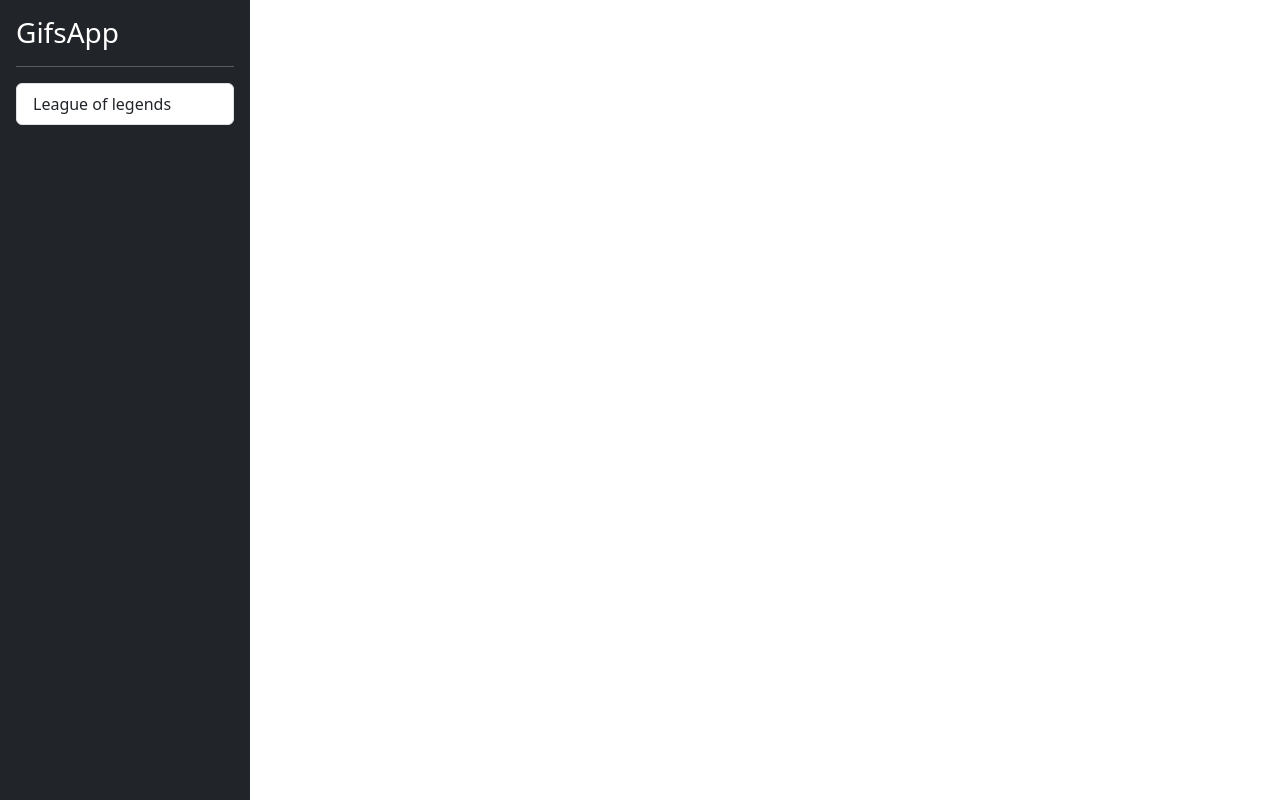
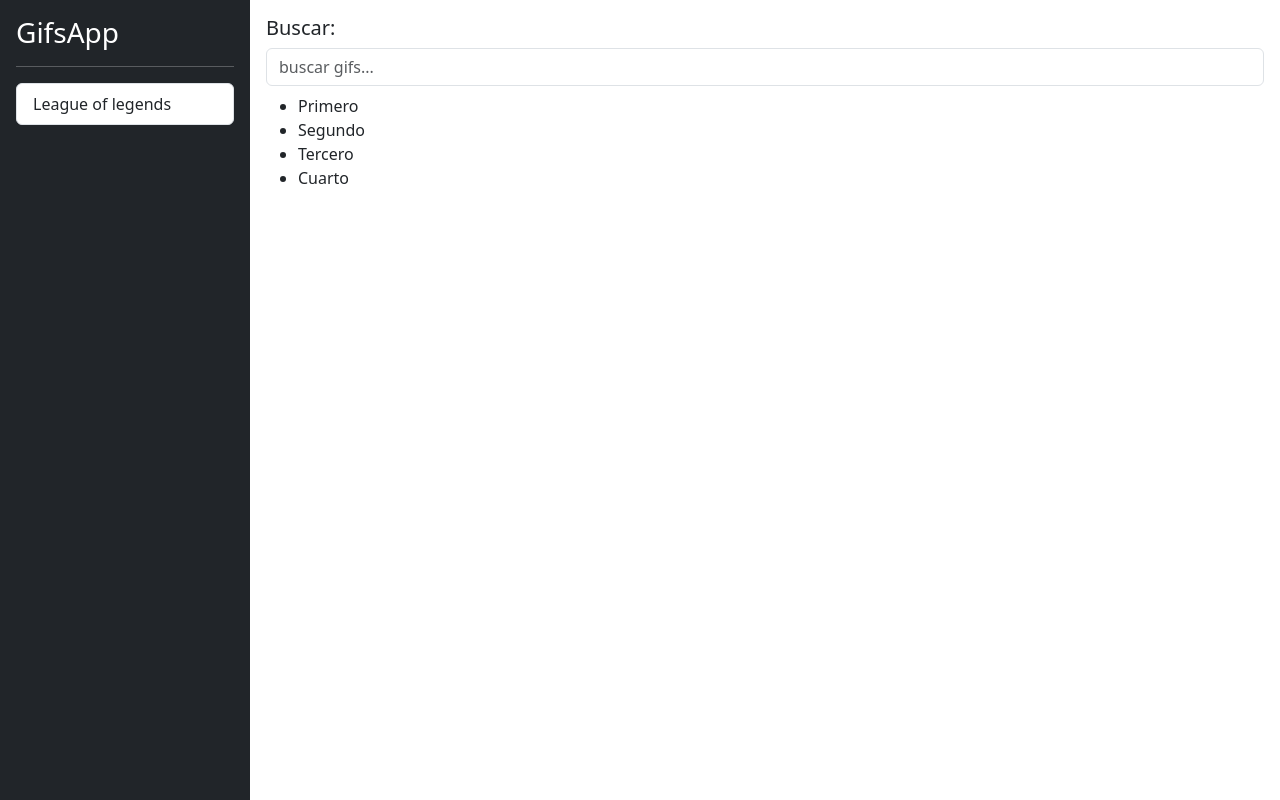
Before and after one commit to jhongmez/GifsApp, an Angular app: page / in a window 1280 px wide. Built offline with nearby package versions, Linux system fonts and the light colour scheme.

Commit message:
Add input search gifs and card lists

```diff
--- a/src/app/app.component.html
+++ b/src/app/app.component.html
@@ -3,5 +3,5 @@
 	<shared-sidebar></shared-sidebar>
 
 	<!-- Homepage -->
-
+	<gifs-home-page class="flex-fill"></gifs-home-page>
 </div>
--- /dev/null
+++ b/src/app/gifs/components/card-list/card-list.component.html
@@ -0,0 +1,6 @@
+<ul>
+   <li>Primero</li>
+   <li>Segundo</li>
+   <li>Tercero</li>
+   <li>Cuarto</li>
+</ul>
--- /dev/null
+++ b/src/app/gifs/components/search-box/search-box.component.ts
@@ -0,0 +1,18 @@
+import { Component } from '@angular/core';
+
+@Component({
+  selector: 'gifs-search-box',
+  template: `
+    <h5>Buscar:</h5>
+    <input
+    type="text"
+    class="form-control"
+    placeholder="buscar gifs..."
+    />
+  `,
+})
+export class SearchBoxComponent {
+
+  constructor() { }
+
+}
--- /dev/null
+++ b/src/app/gifs/pages/home/home-page.component.html
@@ -0,0 +1,9 @@
+<div class="row p-3">
+	<div class="col-12">
+		<!-- Busqueda -->
+		<gifs-search-box></gifs-search-box>
+	</div>
+	<div class="col-12 pt-2">
+		<gifs-card-list></gifs-card-list>
+	</div>
+</div>
--- /dev/null
+++ b/src/app/gifs/pages/home/home-page.component.ts
@@ -0,0 +1,14 @@
+import { Component, OnInit } from '@angular/core';
+
+@Component({
+  selector: 'gifs-home-page',
+  templateUrl: './home-page.component.html',
+})
+export class HomePageComponent implements OnInit {
+
+  constructor() { }
+
+  ngOnInit(): void {
+  }
+
+}
```
Also changed, not shown: src/app/gifs/components/card-list/card-list.component.ts (added, +11 -0 lines), src/app/gifs/gifs.module.ts (+11 -1 lines).
